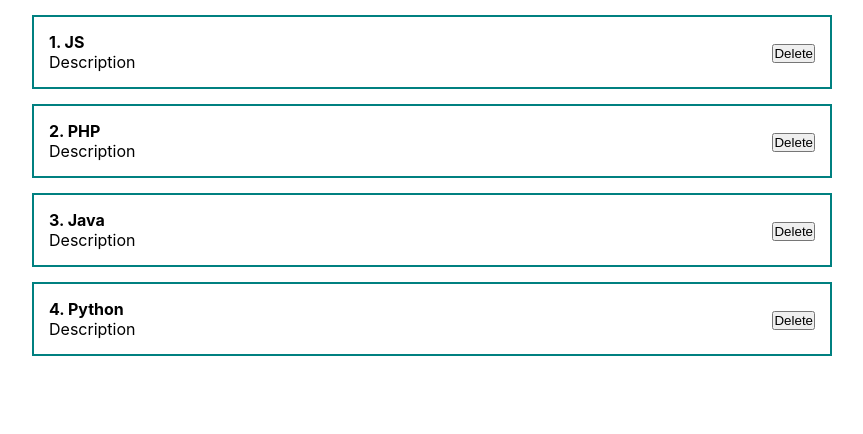
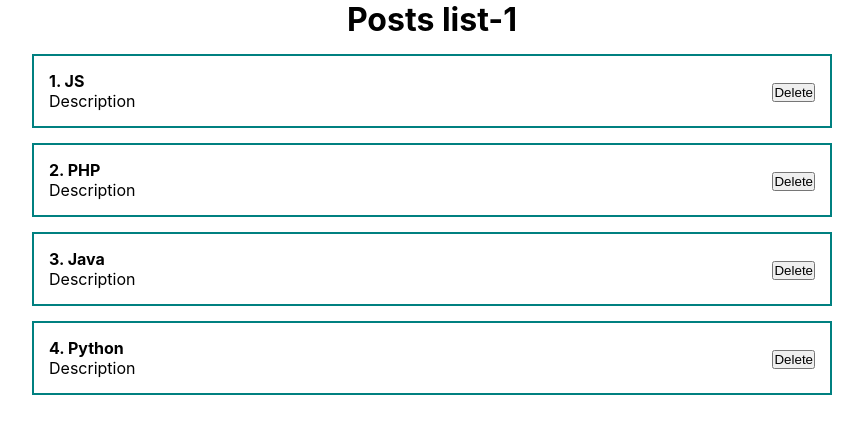
Before and after one commit to AKV85/react2, a React (Create React App) app: page / in a window 1280 px wide. Shown: the top 434 px of the page, without its empty margins (208-1071 px from the left). Built offline with nearby package versions, Linux system fonts and the light colour scheme.

Commit message:
PostList component

```diff
--- a/src/App.js
+++ b/src/App.js
@@ -1,6 +1,7 @@
 import React, { useState } from 'react';
 import "./styles/myStyle.css";
 import PostItem from "./components/PostItem"
+import PostList from './components/PostList';
 
 function App() {
   const [posts, setPosts] = useState( [
@@ -13,11 +14,7 @@ function App() {
 
   return (
     <div className="App">
-      {posts.map((post) =>
-          <PostItem post={post} key={post.id} />
-       )}
+      <PostList posts={posts} title={"Posts list-1"}/>
     </div>
-  );
-}
-
+  )}
 export default App;
--- /dev/null
+++ b/src/components/PostList.jsx
@@ -0,0 +1,17 @@
+import React, { PureComponent } from 'react';
+import PostItem from './PostItem';
+
+const PostList = ({ posts, title }) => {
+    return (
+        <div>
+            <h1 style={{ textAlign: "center" }}>
+                {title}
+            </h1>
+            {posts.map((post) =>
+                <PostItem post={post} key={post.id} />
+            )}
+        </div>
+    );
+};
+
+export default PostList
```
Also changed, not shown: src/components/postItem.jsx (line endings or trailing spaces).
